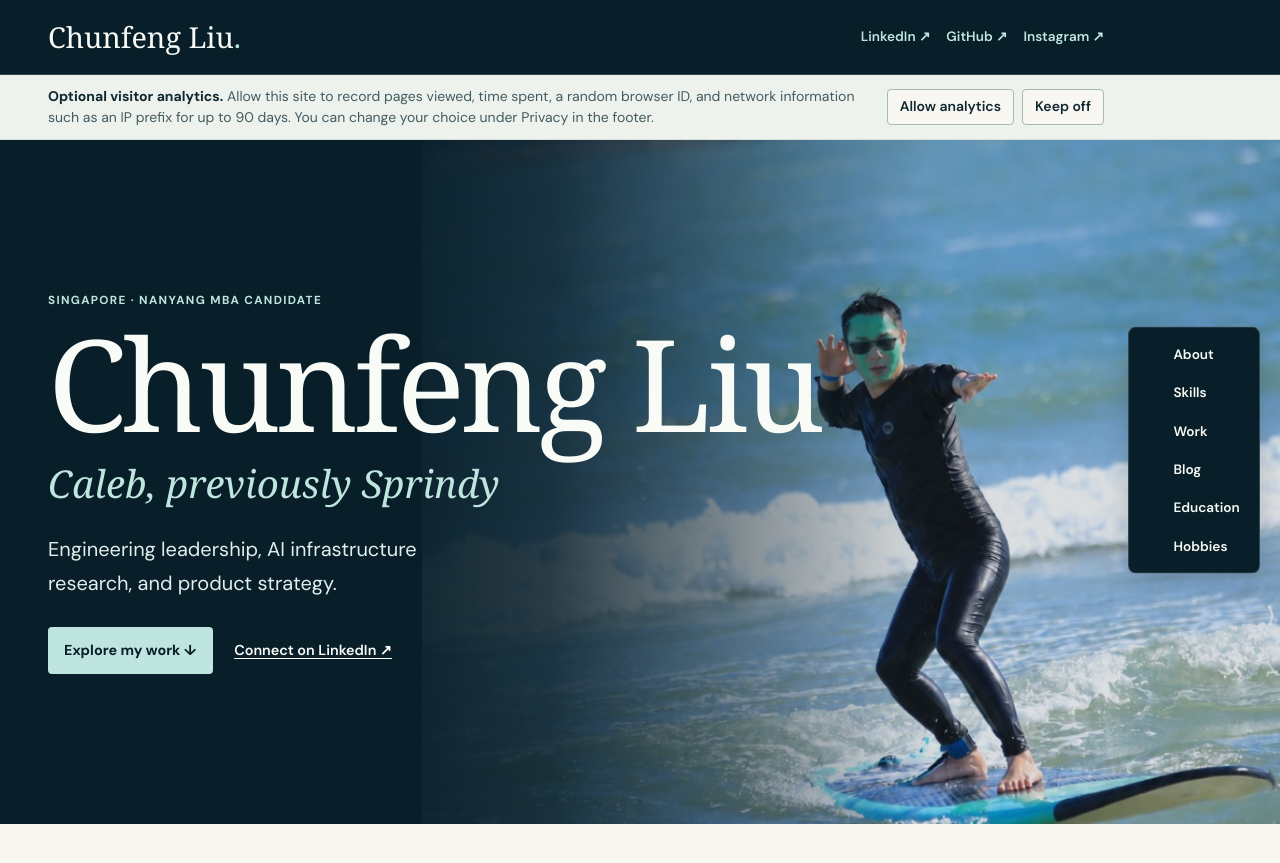
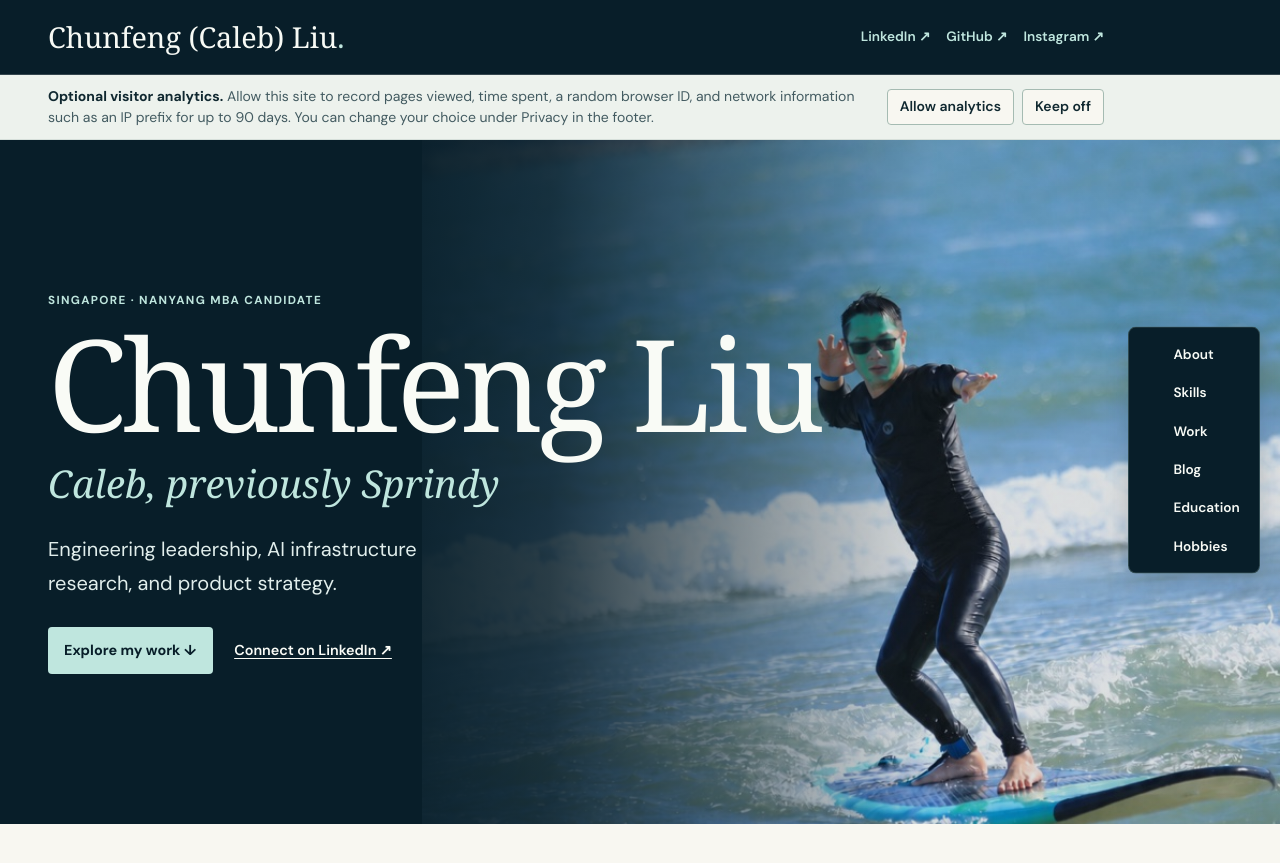
Before and after one commit to sprindy/chunfeng_liu.github.io, a Jekyll site: the page built from index.html, in a window 1280 px wide and 900 px high. Shown: the top 863 px of the window. Built offline with Jekyll 4.4.1, drawn with Linux system fonts in a browser that asks for light colours; some web fonts are replaced.

Commit message:
Use Chunfeng (Caleb) Liu in the site header

```diff
--- a/_layouts/default.html
+++ b/_layouts/default.html
@@ -15,7 +15,7 @@
 <body>
   <a class="skip" href="#main">Skip to content</a>
   <header class="site-header"><div class="wrap header-inner">
-    <a class="brand" href="{{ '/' | relative_url }}">Chunfeng Liu<span>.</span></a>
+    <a class="brand" href="{{ '/' | relative_url }}">Chunfeng (Caleb) Liu<span>.</span></a>
     <nav aria-label="Main navigation">
       <a href="{{ '/' | relative_url }}#about">About</a>
       <a href="{{ '/' | relative_url }}#skills">Skills</a>
```
